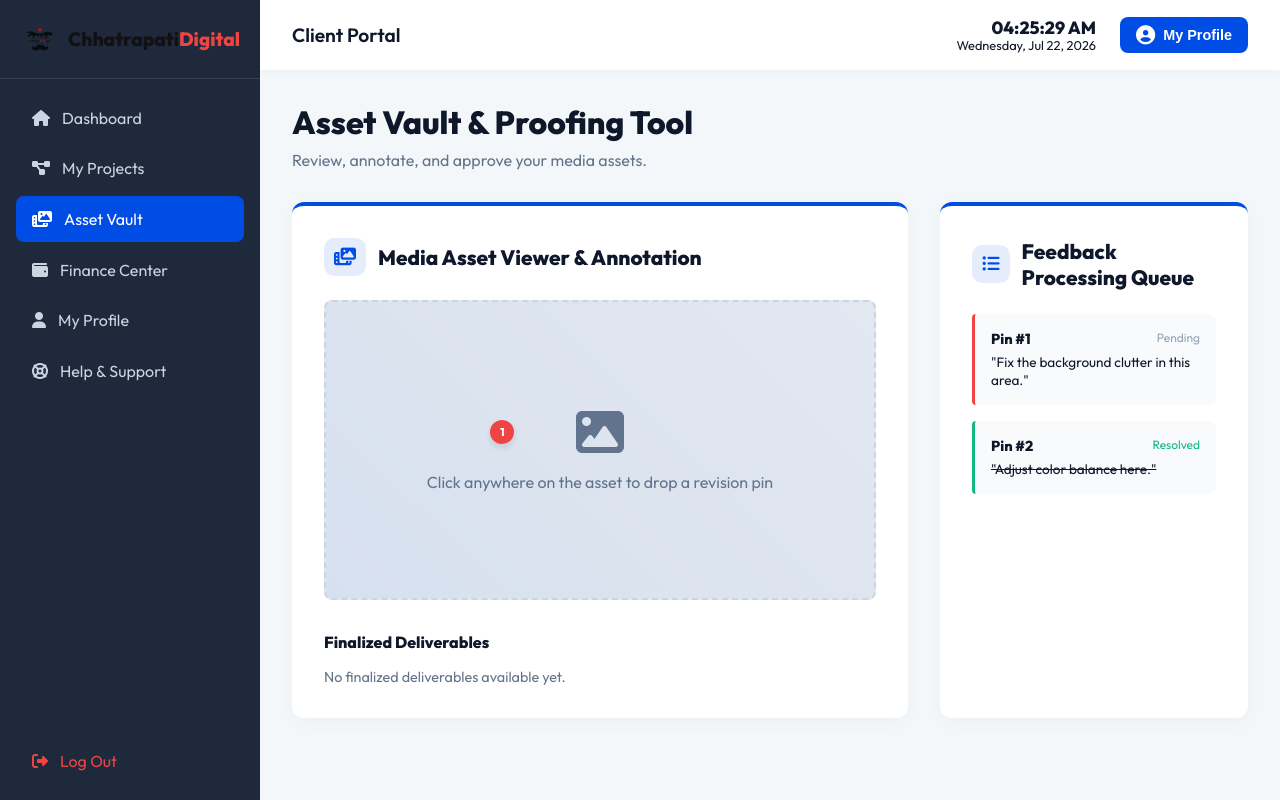
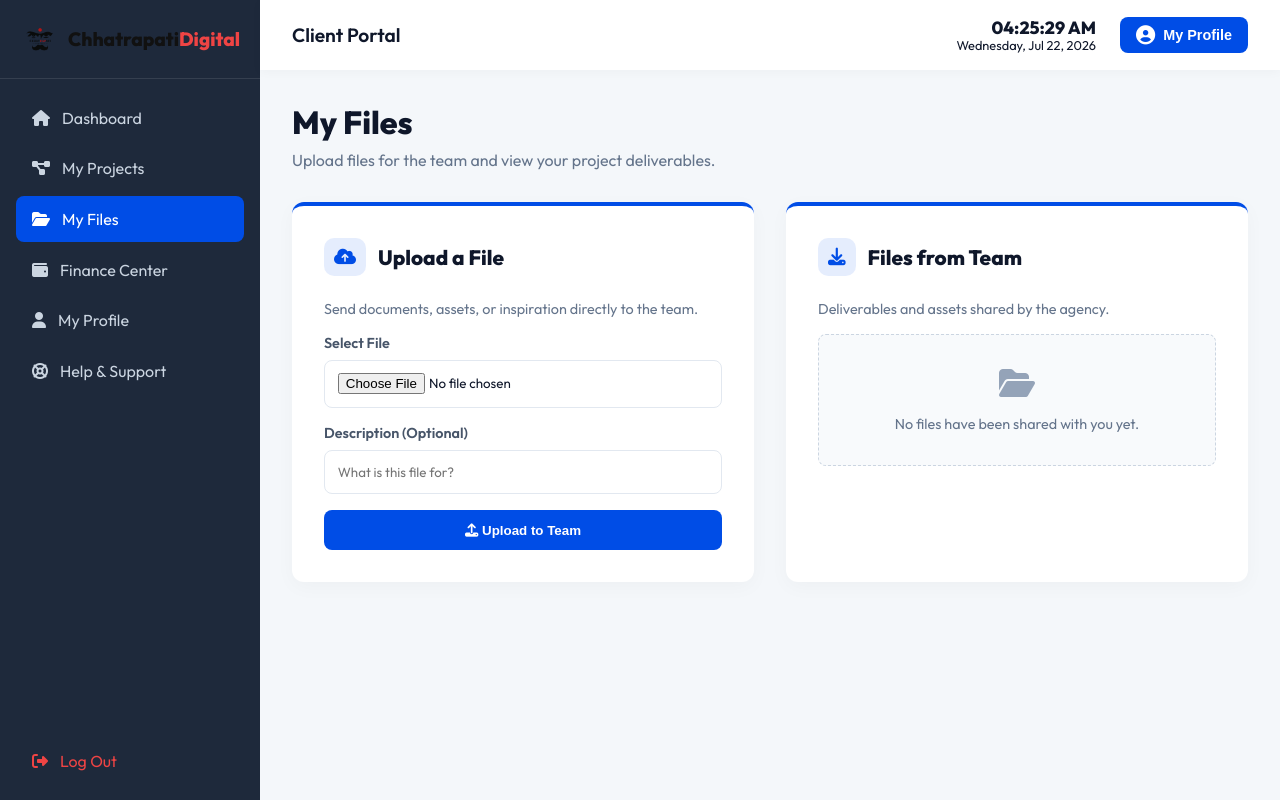
Before and after one commit to kalmeshwargurav1028-sys/Chhatrapati-Digital, a Flask app: page /dashboard in a window 1280 px wide, after a click on "My Files". Run offline with Flask 3, Linux system fonts and the light colour scheme; data that the repository does not hold is empty.

Commit message:
Simplify Asset Vault to My Files and add working file upload feature

```diff
--- a/app.py
+++ b/app.py
@@ -848,6 +848,21 @@ def delete_deliverable(deliverable_id):
     db.deliverables.delete_one({"_id": safe_object_id(deliverable_id)})
     return jsonify({"status": "success"})
 
+@app.route('/api/client/upload', methods=['POST'])
+def client_upload_deliverable():
+    data = request.get_json()
+    if not data or 'file_name' not in data or 'file_data' not in data:
+        return jsonify({"status": "error", "message": "Missing file data"}), 400
+
+    db.deliverables.insert_one({
+        "file_name": data['file_name'],
+        "file_data": data['file_data'],
+        "description": data.get('description', ''),
+        "uploaded_by": data.get('client_email', 'client'),
+        "timestamp": datetime.now()
+    })
+    return jsonify({"status": "success"})
+
 @app.route('/api/client/tickets', methods=['POST'])
 def add_client_ticket():
     email = request.form.get('email')
--- a/templates/dashboard.html
+++ b/templates/dashboard.html
@@ -264,7 +264,7 @@
             </div>
 
             <div class="nav-item" onclick="switchView('files', this)">
-                <i class="fas fa-photo-video"></i> Asset Vault
+                <i class="fas fa-folder-open"></i> My Files
             </div>
 
             <div class="nav-item" onclick="switchView('billing', this)">
@@ -438,72 +438,61 @@
             </div>
 
             <!-- FILES VIEW -->
-            <!-- PILLAR 2: ASSET VAULT & PROOFING -->
             <div id="files" class="page-view">
-                <h1 style="font-size:2rem; margin-bottom:0.5rem;">Asset Vault & Proofing Tool</h1>
-                <p style="color:var(--text-muted); margin-bottom:2rem;">Review, annotate, and approve your media assets.</p>
+                <h1 style="font-size:2rem; margin-bottom:0.5rem;">My Files</h1>
+                <p style="color:var(--text-muted); margin-bottom:2rem;">Upload files for the team and view your project deliverables.</p>
 
-                <div style="display:grid; grid-template-columns: 2fr 1fr; gap:2rem;">
-                    <!-- Left: Media Viewer & Annotation -->
+                <div style="display:grid; grid-template-columns: 1fr 1fr; gap:2rem;">
+                    <!-- Left: Upload New File -->
                     <div class="dash-card">
-                        <h3><i class="fas fa-photo-video"></i> Media Asset Viewer & Annotation</h3>
-                        <div style="position:relative; width:100%; height:300px; background:#e2e8f0; border-radius:8px; display:flex; align-items:center; justify-content:center; overflow:hidden; border:2px dashed #cbd5e1; cursor:crosshair;" onclick="dropPin(event)">
-                            <div style="position:absolute; inset:0; background:linear-gradient(45deg, rgba(0,77,230,0.05), transparent);"></div>
-                            <div style="text-align:center; color:#64748b;">
-                                <i class="fas fa-image" style="font-size:3rem; margin-bottom:1rem;"></i>
-                                <p>Click anywhere on the asset to drop a revision pin</p>
+                        <h3><i class="fas fa-cloud-upload-alt"></i> Upload a File</h3>
+                        <p style="font-size:0.9rem; color:var(--text-muted); margin-bottom:1rem;">Send documents, assets, or inspiration directly to the team.</p>
+                        <form id="clientUploadForm" onsubmit="uploadClientFile(event)">
+                            <div style="margin-bottom:1rem;">
+                                <label style="display:block; margin-bottom:0.5rem; font-weight:600; font-size:0.9rem; color:#475569;">Select File</label>
+                                <input type="file" id="cFile" class="form-control" required>
                             </div>
+                            <div style="margin-bottom:1rem;">
+                                <label style="display:block; margin-bottom:0.5rem; font-weight:600; font-size:0.9rem; color:#475569;">Description (Optional)</label>
+                                <input type="text" id="cFileDesc" class="form-control" placeholder="What is this file for?">
+                            </div>
+                            <button type="submit" class="btn-primary" style="width:100%;"><i class="fas fa-upload"></i> Upload to Team</button>
+                        </form>
+                    </div>
 
-                            <!-- Mock Pin -->
-                            <div style="position:absolute; top:40%; left:30%; width:24px; height:24px; background:#ef4444; color:white; border-radius:50%; display:flex; align-items:center; justify-content:center; font-size:0.7rem; font-weight:bold; box-shadow:0 4px 6px rgba(0,0,0,0.1); cursor:pointer;">1</div>
-                        </div>
+                    <!-- Right: Files from Team -->
+                    <div class="dash-card">
+                        <h3><i class="fas fa-download"></i> Files from Team</h3>
+                        <p style="font-size:0.9rem; color:var(--text-muted); margin-bottom:1rem;">Deliverables and assets shared by the agency.</p>
 
-                        <!-- Deliverables List Below Viewer -->
-                        <h4 style="margin-top:2rem; margin-bottom:1rem;">Finalized Deliverables</h4>
                         {% if deliverables and deliverables|length > 0 %}
-                        <div style="display:grid; grid-template-columns: repeat(auto-fill, minmax(200px, 1fr)); gap:1rem;">
+                        <div style="display:flex; flex-direction:column; gap:1rem;">
                             {% for item in deliverables %}
-                            <div style="border:1px solid var(--border); border-radius:8px; overflow:hidden;">
-                                <div style="height:100px; background:#f1f5f9; display:flex; align-items:center; justify-content:center; color:#94a3b8;">
+                            <div style="border:1px solid var(--border); border-radius:8px; padding:1rem; display:flex; align-items:center; gap:1rem; background:#f8fafc;">
+                                <div style="width:50px; height:50px; background:#e2e8f0; border-radius:8px; display:flex; align-items:center; justify-content:center; flex-shrink:0;">
                                     {% if 'image' in item.file_data %}
-                                        <img src="{{ item.file_data }}" style="width:100%; height:100%; object-fit:cover;">
+                                        <img src="{{ item.file_data }}" style="width:100%; height:100%; object-fit:cover; border-radius:8px;">
                                     {% else %}
-                                        <i class="fas fa-file-archive" style="font-size:2rem;"></i>
+                                        <i class="fas fa-file-alt" style="font-size:1.5rem; color:#64748b;"></i>
                                     {% endif %}
                                 </div>
-                                <div style="padding:0.8rem;">
-                                    <div style="font-size:0.9rem; font-weight:600; white-space:nowrap; overflow:hidden; text-overflow:ellipsis;">{{ item.file_name }}</div>
-                                    <a href="{{ item.file_data }}" download="{{ item.file_name }}" style="display:inline-block; margin-top:0.5rem; color:var(--primary); font-size:0.85rem; text-decoration:none;"><i class="fas fa-download"></i> Download</a>
+                                <div style="flex:1; overflow:hidden;">
+                                    <div style="font-weight:600; font-size:0.95rem; white-space:nowrap; overflow:hidden; text-overflow:ellipsis;">{{ item.file_name }}</div>
+                                    <div style="font-size:0.8rem; color:#64748b;">{{ item.timestamp }}</div>
                                 </div>
+                                <a href="{{ item.file_data }}" download="{{ item.file_name }}" class="btn-primary" style="padding:0.5rem 1rem; font-size:0.85rem; text-decoration:none;"><i class="fas fa-download"></i></a>
                             </div>
                             {% endfor %}
                         </div>
                         {% else %}
-                        <p style="color:var(--text-muted); font-size:0.9rem;">No finalized deliverables available yet.</p>
+                        <div style="padding:2rem; text-align:center; background:#f8fafc; border-radius:8px; border:1px dashed #cbd5e1;">
+                            <i class="fas fa-folder-open" style="font-size:2rem; color:#94a3b8; margin-bottom:1rem;"></i>
+                            <p style="color:var(--text-muted); font-size:0.9rem; margin:0;">No files have been shared with you yet.</p>
+                        </div>
                         {% endif %}
                     </div>
-
-                    <!-- Right: Feedback Queue -->
-                    <div class="dash-card">
-                        <h3><i class="fas fa-list-ul"></i> Feedback Processing Queue</h3>
-                        <div id="feedback-queue" style="display:flex; flex-direction:column; gap:1rem;">
-                            <div style="padding:1rem; border-left:3px solid #ef4444; background:#f8fafc; border-radius:4px; border-top-right-radius:8px; border-bottom-right-radius:8px;">
-                                <div style="display:flex; justify-content:space-between; margin-bottom:5px;">
-                                    <strong style="font-size:0.9rem;">Pin #1</strong>
-                                    <span style="font-size:0.75rem; color:#94a3b8;">Pending</span>
-                                </div>
-                                <p style="font-size:0.85rem; color:var(--text-dark);">"Fix the background clutter in this area."</p>
-                            </div>
-                            <div style="padding:1rem; border-left:3px solid #10b981; background:#f8fafc; border-radius:4px; border-top-right-radius:8px; border-bottom-right-radius:8px;">
-                                <div style="display:flex; justify-content:space-between; margin-bottom:5px;">
-                                    <strong style="font-size:0.9rem;">Pin #2</strong>
-                                    <span style="font-size:0.75rem; color:#10b981;">Resolved</span>
-                                </div>
-                                <p style="font-size:0.85rem; color:var(--text-dark); text-decoration:line-through;">"Adjust color balance here."</p>
-                            </div>
-                        </div>
-                    </div>
                 </div>
+            </div>
             </div>
 
             <!-- MY PROFILE VIEW -->
@@ -698,37 +687,35 @@
             document.getElementById('wizard-content').innerHTML = content;
         }
 
-        // --- Annotation Mockup ---
-        let pinCount = 2;
-        function dropPin(e) {
-            const rect = e.target.getBoundingClientRect();
-            if(e.target !== e.currentTarget) return; // Prevent clicking on existing pins or text
-            const x = e.clientX - rect.left;
-            const y = e.clientY - rect.top;
+        function uploadClientFile(e) {
+            e.preventDefault();
+            const file = document.getElementById('cFile').files[0];
+            const desc = document.getElementById('cFileDesc').value;
 
-            pinCount++;
+            if(!file) return;
 
-            // Add pin to image
-            const pin = document.createElement('div');
-            pin.style.cssText = `position:absolute; top:${y-12}px; left:${x-12}px; width:24px; height:24px; background:#ef4444; color:white; border-radius:50%; display:flex; align-items:center; justify-content:center; font-size:0.7rem; font-weight:bold; box-shadow:0 4px 6px rgba(0,0,0,0.1); cursor:pointer;`;
-            pin.innerText = pinCount;
-            e.currentTarget.appendChild(pin);
+            const reader = new FileReader();
+            reader.onload = function(event) {
+                const base64data = event.target.result;
+                const email = localStorage.getItem('client_email') || 'client_upload';
 
-            // Add to feedback queue
-            const feedbackText = prompt("Enter your feedback for this area:");
-            if(!feedbackText) { pin.remove(); pinCount--; return; }
-
-            const queue = document.getElementById('feedback-queue');
-            const newFeedback = document.createElement('div');
-            newFeedback.style.cssText = `padding:1rem; border-left:3px solid #ef4444; background:#f8fafc; border-radius:4px; border-top-right-radius:8px; border-bottom-right-radius:8px;`;
-            newFeedback.innerHTML = `
-                <div style="display:flex; justify-content:space-between; margin-bottom:5px;">
-                    <strong style="font-size:0.9rem;">Pin #${pinCount}</strong>
-                    <span style="font-size:0.75rem; color:#94a3b8;">Pending</span>
-                </div>
-                <p style="font-size:0.85rem; color:var(--text-dark);">"${feedbackText}"</p>
-            `;
-            queue.prepend(newFeedback);
+                fetch('/api/client/upload', {
+                    method: 'POST',
+                    headers: {'Content-Type': 'application/json'},
+                    body: JSON.stringify({
+                        file_name: file.name,
+                        file_data: base64data,
+                        description: desc,
+                        client_email: email
+                    })
+                }).then(r => r.json()).then(res => {
+                    if(res.status === 'success') {
+                        showToast("File uploaded successfully!");
+                        document.getElementById('clientUploadForm').reset();
+                    }
+                });
+            };
+            reader.readAsDataURL(file);
         }
 
         // Ticket submission logic
```
